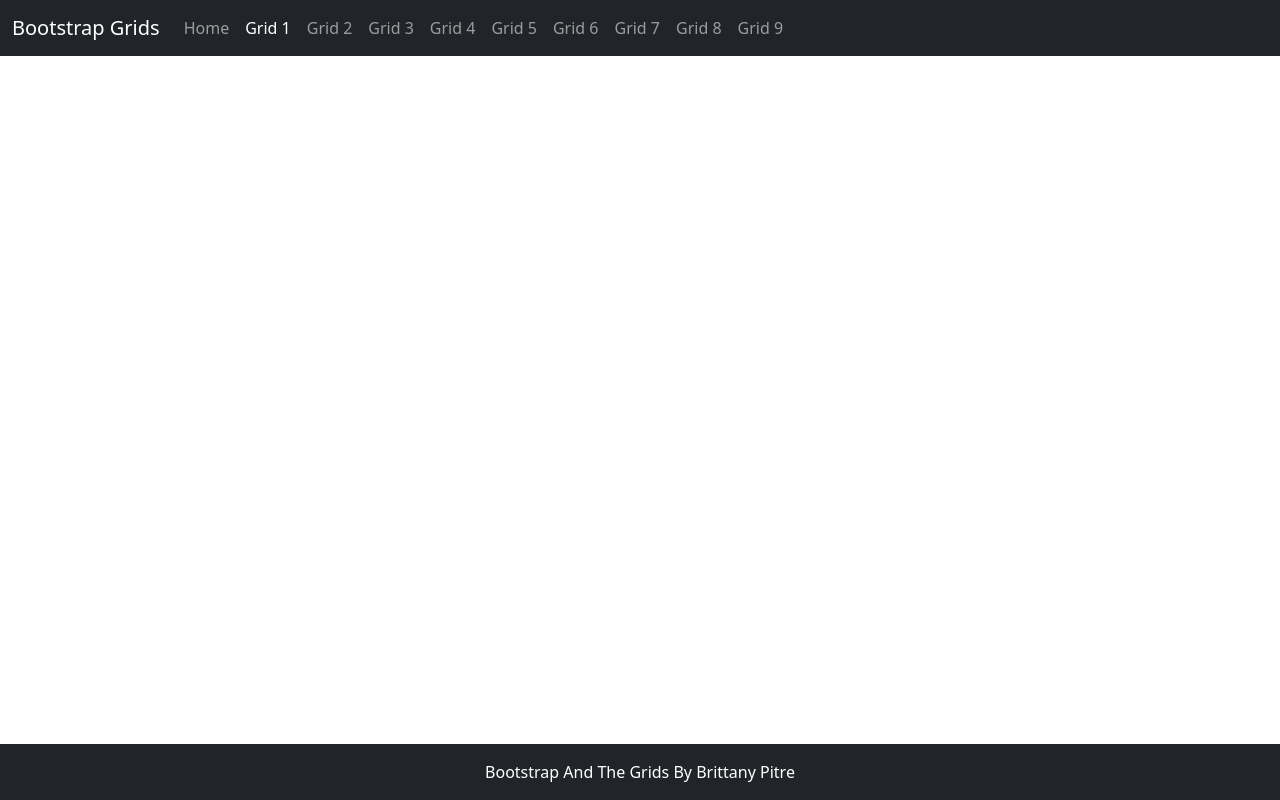
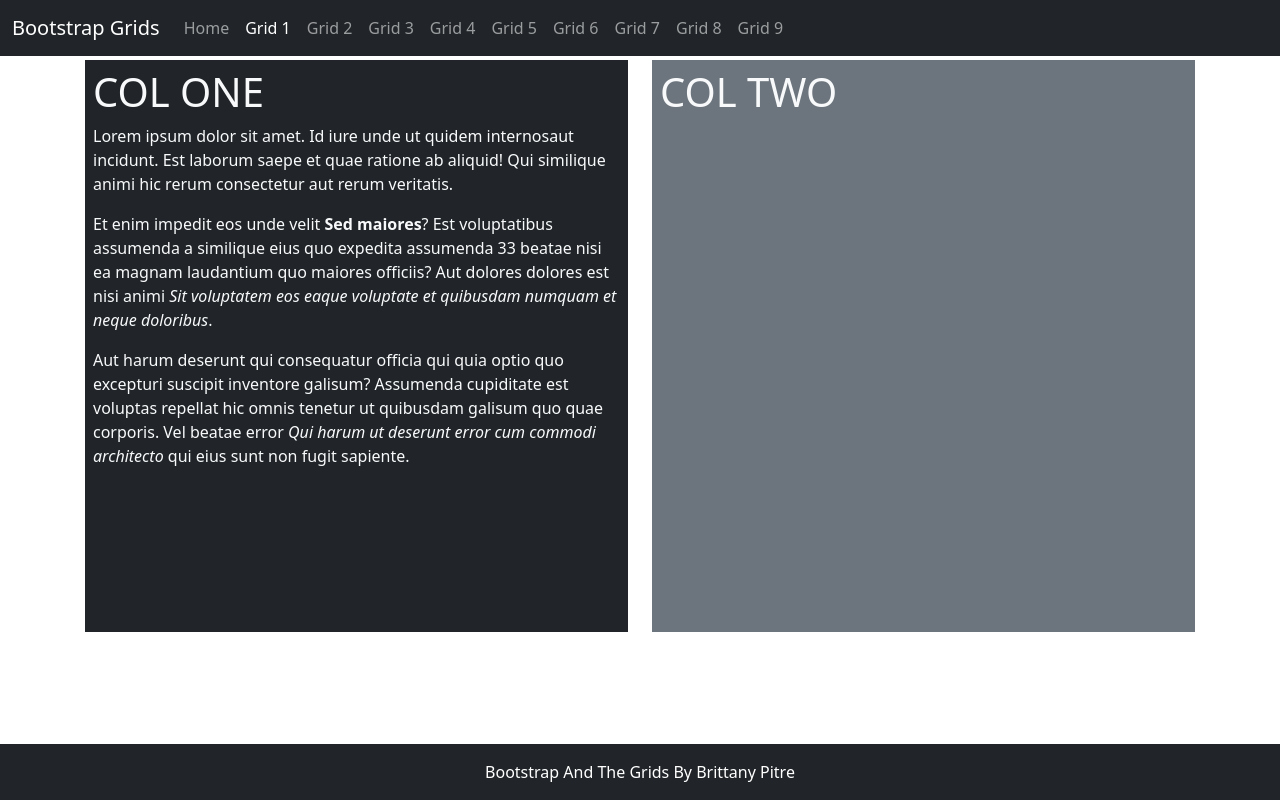
Before and after one commit to BrittP-NBCC/BootstrapAndTheGrids, a plain HTML site: page grid1.html in a window 1280 px wide. Drawn offline with nearby package versions, Linux system fonts and the light colour scheme.

Commit message:
grid1 complete

```diff
--- a/css/styles.css
+++ b/css/styles.css
@@ -17,3 +17,7 @@ main>.container {
     font-style: normal;
     color: rgb(195, 255, 0);
 }
+
+.minHeight {
+    min-height: 80vh;
+}
--- a/grid1.html
+++ b/grid1.html
@@ -17,7 +17,7 @@
 
 <nav class="navbar navbar-expand-md navbar-dark fixed-top bg-dark">
     <div class="container-fluid">
-        <a class="navbar-brand" href="#">Bootstrap Grids</a>
+        <a class="navbar-brand" href="index.html">Bootstrap Grids</a>
         <button class="navbar-toggler" type="button" data-bs-toggle="collapse" data-bs-target="#navbarCollapse"
             aria-controls="navbarCollapse" aria-expanded="false" aria-label="Toggle navigation">
             <span class="navbar-toggler-icon"></span>
@@ -60,8 +60,23 @@
 </nav>
 
     <main class="flex-shrink-0">
+       <div class="container h-100 minHeight">
+           <div class="row row-cols-1 row-cols-md-2 gy-2 h-100">
+               <div class="col">
+                   <div class="bg-dark text-light h-100 p-2">
+                        <h1>COL ONE</h1>
+                        <p>Lorem ipsum dolor sit amet. Id iure unde ut quidem internosaut incidunt. Est laborum saepe et quae ratione ab aliquid! Qui similique animi hic rerum consectetur aut rerum veritatis. </p><p>Et enim impedit eos unde velit <strong>Sed maiores</strong>? Est voluptatibus assumenda a similique eius quo expedita assumenda 33 beatae nisi ea magnam laudantium quo maiores officiis? Aut dolores dolores est nisi animi <em>Sit voluptatem eos eaque voluptate et quibusdam numquam et neque doloribus</em>. </p><p>Aut harum deserunt qui consequatur officia qui quia optio quo excepturi suscipit  inventore galisum? Assumenda cupiditate est voluptas repellat hic omnis tenetur ut quibusdam galisum quo quae corporis. Vel beatae error <em>Qui harum ut deserunt error cum commodi architecto</em> qui eius sunt non fugit sapiente. </p>
+                   </div>
+               </div>
+               <div class="col">
+                   <div class="bg-secondary text-light h-100 p-2">
+                        <h1>COL TWO</h1>
+                   </div>
+               </div>
+           </div>
+       </div>
+    </main>
 
-    </main>
     <footer class="footer mt-auto py-3 bg-dark sticky-footer">
         <div class="container-fluid text-center">
             <span class="text-white">Bootstrap And The Grids By Brittany Pitre</span>
```
